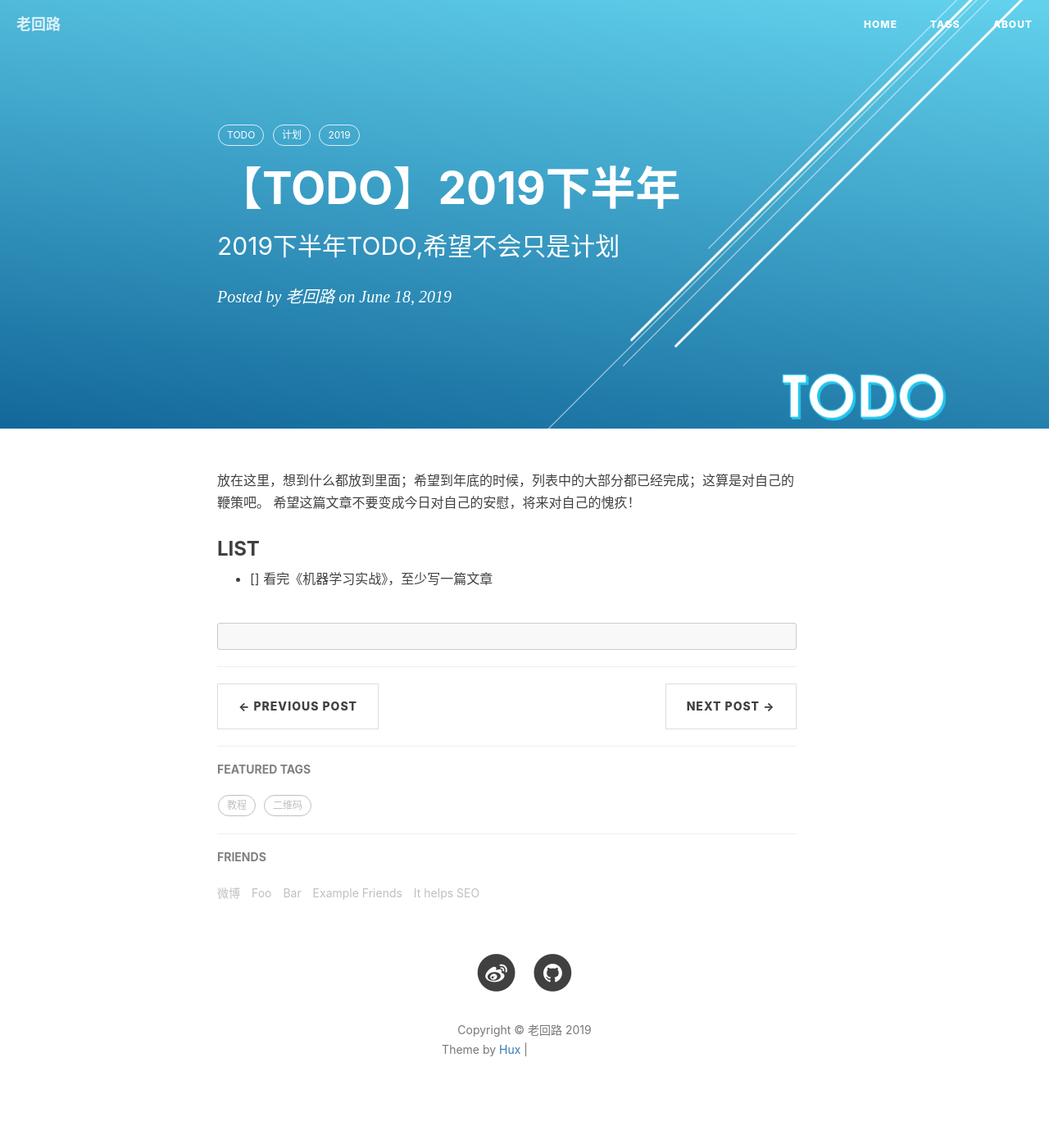
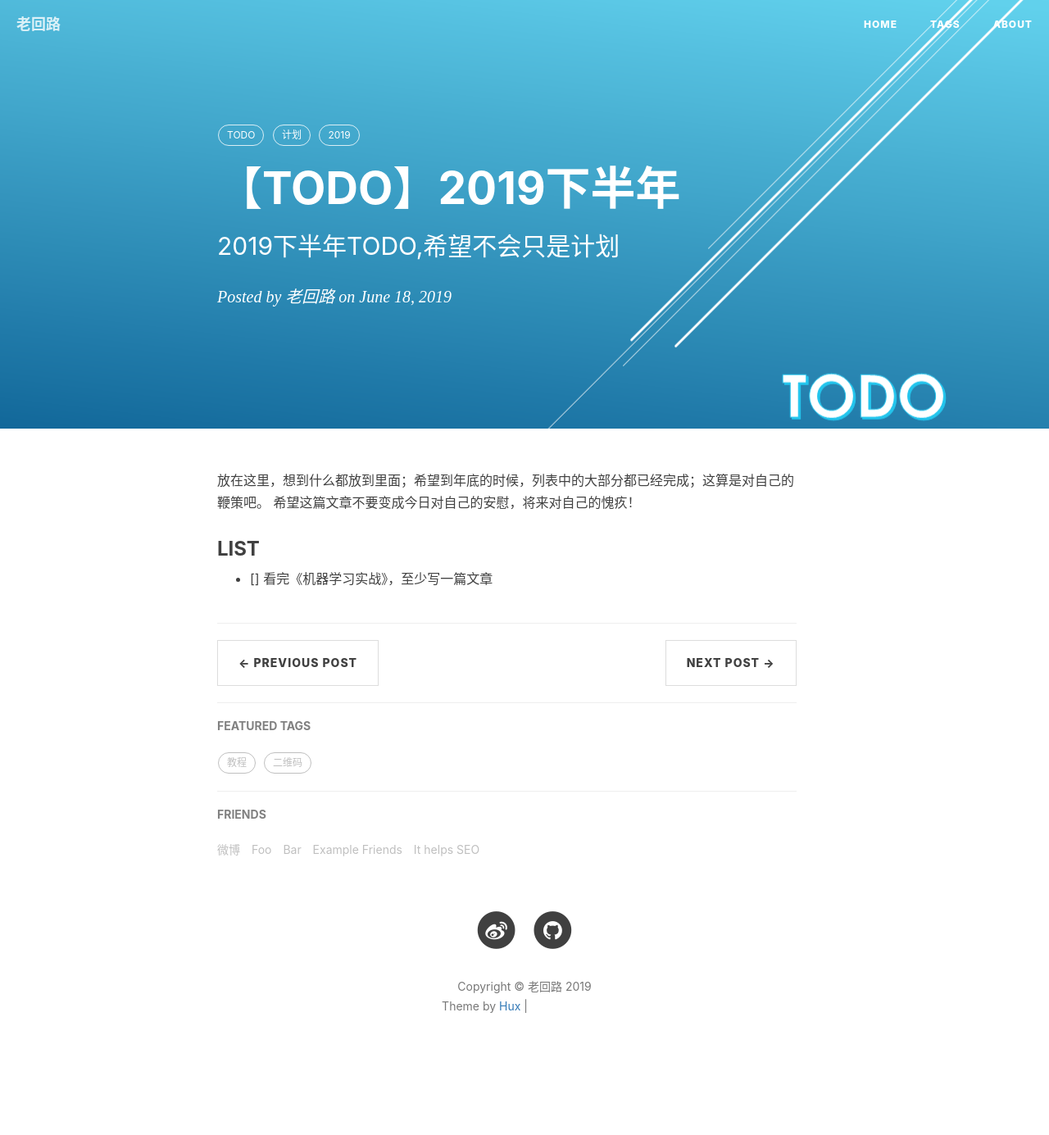
Before and after one commit to lovears/lovears.github.io, a Jekyll site: the page built from _posts/2019-06-30-todo-list.markdown, in a window 1280 px wide. Shown: the whole page at 82% size. Built offline with Jekyll 4.4.1, drawn with Linux system fonts in a browser that asks for light colours; nearby versions of some CDN libraries; comment, search, counter and statistics services are not loaded; after the commit the page ends 1332 px from its top, so only the background shows below that; grey boxes are pictures that could not be loaded.

Commit message:
Update 2019-06-30-todo-list.markdown

````diff
--- a/_posts/2019-06-30-todo-list.markdown
+++ b/_posts/2019-06-30-todo-list.markdown
@@ -15,7 +15,3 @@ tags:
 
 ### LIST
 - [] 看完《机器学习实战》，至少写一篇文章
-
-```
-{{ hello }}
-```
````
